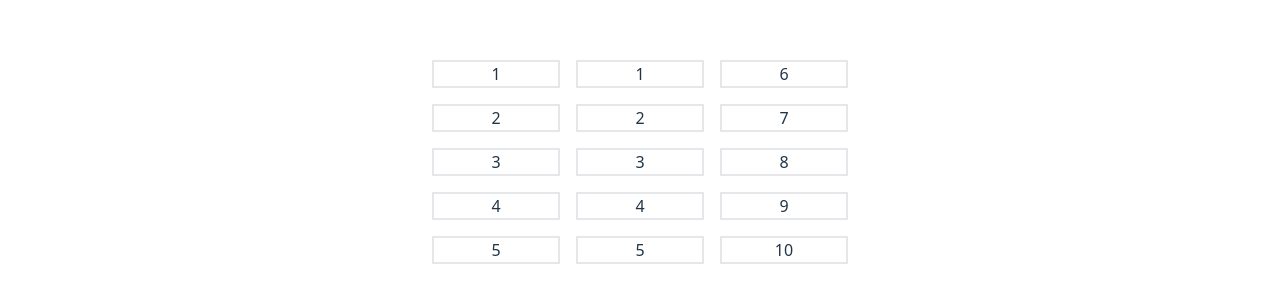
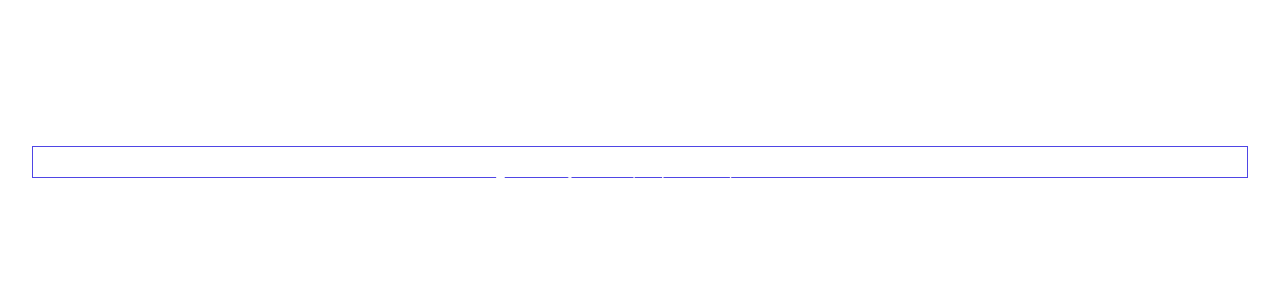
Before and after one commit to shafrinahamed097/p1-data, a Vue app: page / in a window 1280 px wide. Shown: the part 238-540 px from the top of the page. Built offline with nearby package versions, Linux system fonts and the light colour scheme.

Commit message:
Display index in loop

```diff
--- a/src/App.vue
+++ b/src/App.vue
@@ -175,13 +175,13 @@ if('error' == messageType){
 </template> -->
 
 
-<script setup>
+<!-- <script setup>
 
 const items = [1,2,3,4,5] // List Rendering
 
-</script>
+</script> -->
 
-<template>
+<!-- <template>
     <section>
         <div class="grid grid-flow-col grid-rows-5 gap-4 ">
             <div class="border-2 border-solid w-32 " v-for="item in items">{{ item }}</div>
@@ -191,7 +191,28 @@ const items = [1,2,3,4,5] // List Rendering
 </div>
     </section>
 
+</template> -->
+<script setup>
+  const tasks = [
+    "Complete project proposal",
+    "Update website content",
+    "Fix bug in user authentication",
+    "Prepare presentation sliders",
+    "Test new features implementation"
+  ]
+</script>
+
+<template>
+    <section>
+        <section>
+            <div class="border border-indigo-600 h-8">
+                <a href="" class="text-white m-8 " v-for="(task, index ) in tasks"> {{ index+1 }}. {{ task }}</a>
+            </div>
+        </section>
+    </section>
 </template>
+
+
 <style scoped>
 
 </style>
```
